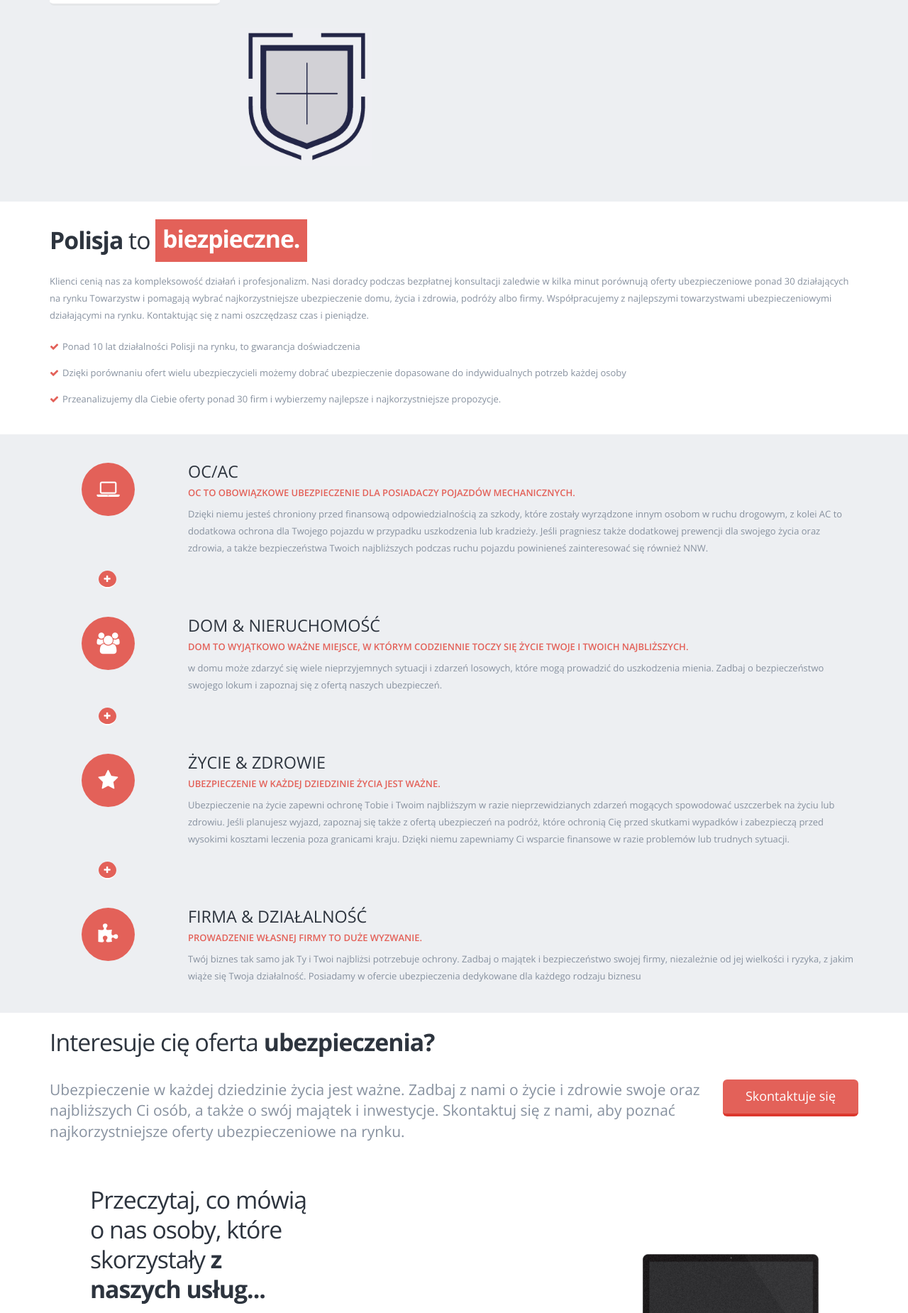
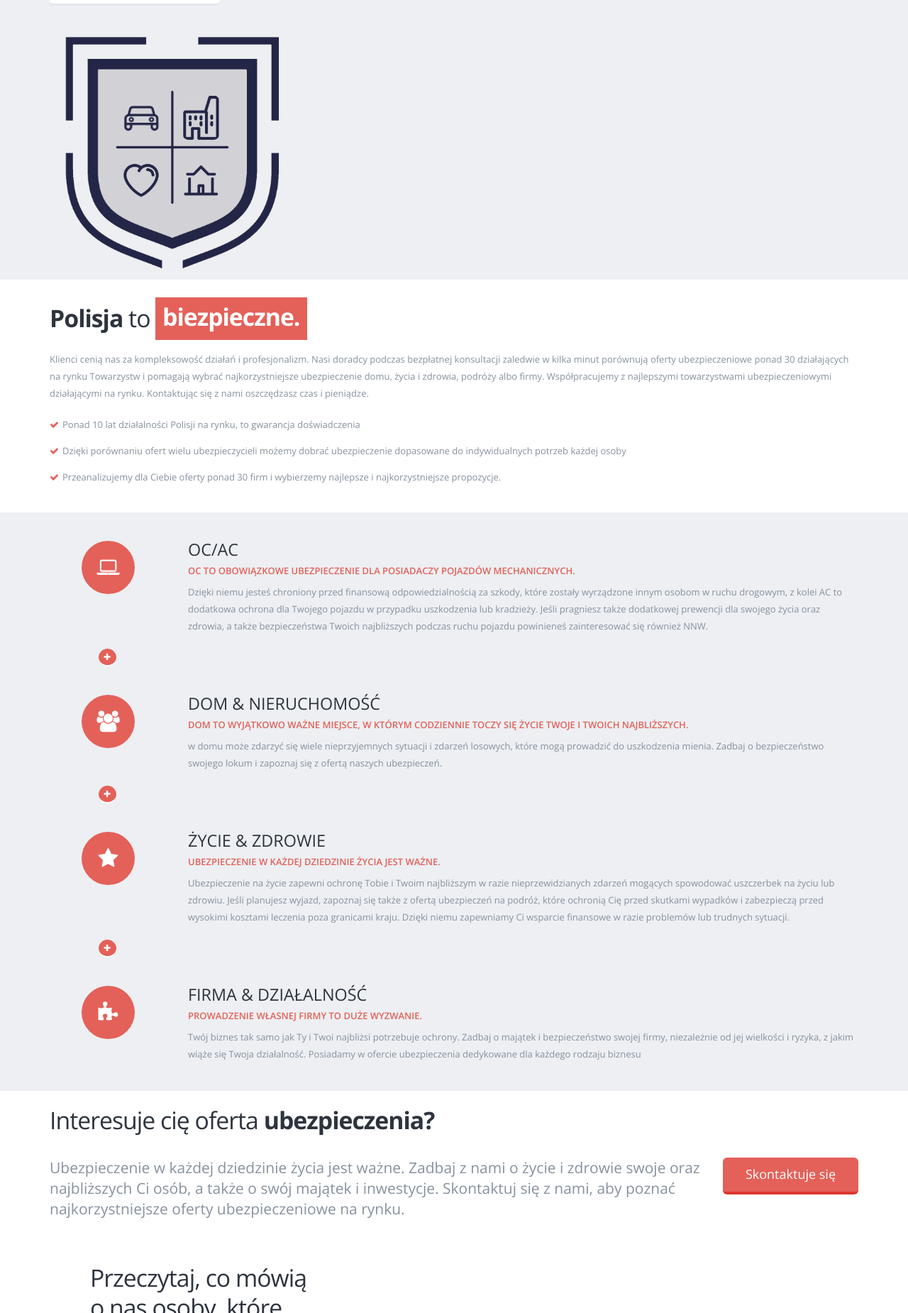
Before and after one commit to Akbi17/Polisja, a Symfony app: template templates/frontend/main/index.html.twig in a window 1280 px wide. Shown: the part 91-1941 px from the top of the page at 71% size. Run offline with Twig, Linux system fonts and the light colour scheme; the template is opened without the code that fills it, so the values that code supplies are empty; some libraries are stand-ins or nearby versions; some web fonts are replaced.

Commit message:
mam nadzieje ze do dobrego brancha i repo wysyłam

```diff
--- a/public/frontendStyle/HTML/css/styleDoLoga.css
+++ b/public/frontendStyle/HTML/css/styleDoLoga.css
@@ -1,79 +1,45 @@
 
-	.outer-container {
-  position: absolute;
-  transform: scale(0.3);
-  display: inline-block;
-  left: 610px;
-  top: -55px;
+
+.polisja-logo {
+  position: relative; /* Ustaw pozycję na relative, aby umożliwić .grid-container nałożenie się na niego */
+  width: 30%;
+
+}
+
+.polisja-logo img {
+  width: 100%;
+  height: auto;
+  border-radius: 10px;
 }
 
 .grid-container {
+  position: absolute; /* Dodaj pozycję absolute dla .grid-container */
+  top: 50%;
+  left: 50%;
+  transform: translate(-50%, -50%) scale(0.8);
   display: grid;
   grid-template-columns: repeat(2, 1fr);
-  grid-gap: 65px;
+  grid-gap: 40px;
+  padding-bottom: 2em;
 }
 
-.grid-container img {
-  width: 50%;
-  height: auto;
-  left: 1px;
-  transition: transform 0.2s, filter 0.2s;
+.grid-container a {
+  display: flex; /* Ustawienie flex dla linków wewnątrz .grid-container */
+  justify-content: center; /* Wyśrodkowanie zawartości w poziomie */
+  align-items: center; /* Wyśrodkowanie zawartości w pionie */
+}
+@media (max-width: 320px) { /* Dla ekranów o szerokości do 320px (np. iPhone SE) */
+  .grid-container {
+    transform: translate(-50%, -50%) scale(1); /* Zwiększamy skalę do 1 */
+  }
+  .grid-container a {
+  display: flex; /* Ustawienie flex dla linków wewnątrz .grid-container */
+  justify-content: center; /* Wyśrodkowanie zawartości w poziomie */
+  align-items: center; /* Wyśrodkowanie zawartości w pionie */
+}
 }
 
-.autopolisa {
 
-  margin-top: 50px;
-  margin-left: auto;
-  margin-right: auto
-}
-
-.biuropolisa {
-  margin-top: -14px;
- margin-left: auto;
-  margin-right: auto
-}
-
-.sercepolisa {
-  margin-top: 20px;
- margin-left: auto;
-  margin-right: auto
-}
-
-.dompolisa {
-  margin-top: 10px;
-  margin-left: auto;
-  margin-right: auto
-}
-
-/* Poprawione style dla linków */
-.autopolisa,
-.biuropolisa,
-.sercepolisa,
-.dompolisa {
-  display: inline-block;
-  text-decoration: none;
-}
-
-.autopolisa img,
-.biuropolisa img,
-.sercepolisa img,
-.dompolisa img {
-  width: 100%;
-  height: auto;
-}
-
-/* Zaznaczenie linków po najechaniu */
-.autopolisa:hover,
-.biuropolisa:hover,
-.sercepolisa:hover,
-.dompolisa:hover {
-  transform: scale(1.1);
-}
-.polisja-logo {
-    position: relative;
-    left: 54%;
-    width: 30%;
-}
 
 .informacjeDodatkowe {
     display: none;
--- a/templates/frontend/main/index.html.twig
+++ b/templates/frontend/main/index.html.twig
@@ -1,11 +1,11 @@
 {% extends 'base.html.twig' %}
 	{% block body %}
 			<div role="main" class="main">
-				<div class="row" style="margin:auto -15px 50px -15px">
-					<div class="col-md-6">
-						<div class="center-container" style="position: relative;">
-						<img class="polisja-logo" src="frontendStyle/HTML/img/polisjalogo.jpg">
-						<div class="outer-container">
+				<div class="row">
+					<div class="container">
+						<div class="logo">
+							<div class="polisja-logo">
+								<img src="frontendStyle/HTML/img/polisjalogo.jpg">
 								<div class="grid-container">
 									<a href="{{'auto'}}" class="autopolisa">
 										<img src="frontendStyle/HTML/img/autopolisa.jpg" data-text="Autopolisa">
@@ -21,8 +21,8 @@
 									</a>
 								</div>
 							</div>
-						<div class="informacjeDodatkowe" id="informacjeTekst">Informacje o obszarze</div>
 						</div>
+						{# <div class="informacjeDodatkowe" id="informacjeTekst">Informacje o obszarze</div> #}
 					</div>
 				</div>
 				<div class="webdesing">
```
Also changed, not shown: src/Form/BiznesType.php (+8 -8 lines), src/Form/HealthType.php (+7 -7 lines), src/Form/PropertyType.php (+8 -8 lines), public/frontendStyle/HTML/img/biuropolisa.jpg. Lines whose indentation alone changed are shown as unchanged.
